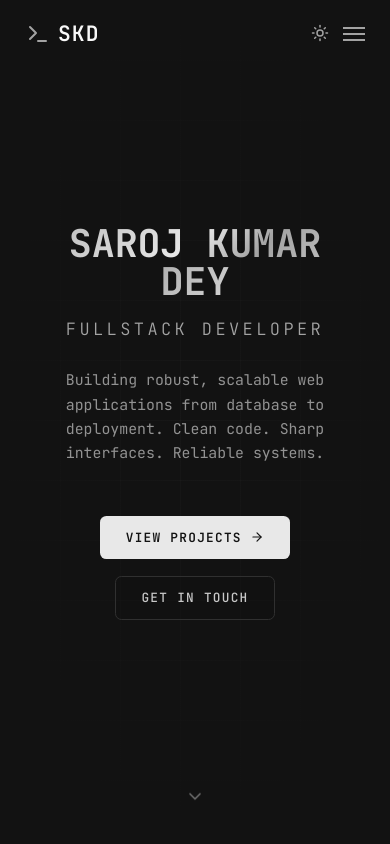
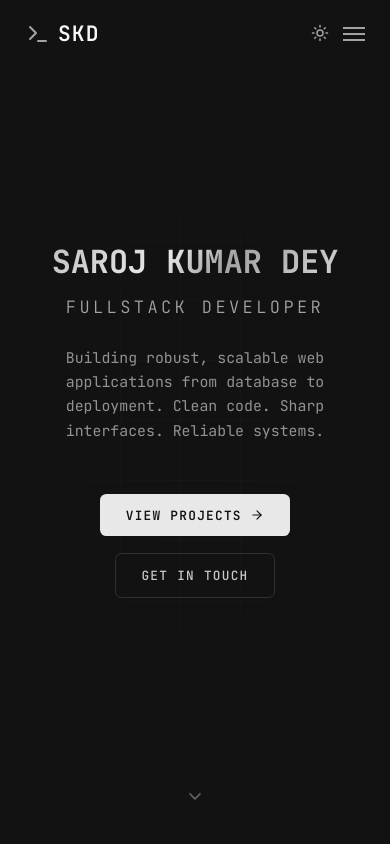
Before and after one commit to sarojdey/portfolio, a React (Vite) app: page / in a window 390 px wide. Shown: the top 844 px of the page. Built offline with nearby package versions, Linux system fonts and the light colour scheme.

Commit message:
Reduce hero name text size for mobile view from text-4xl to text-3xl

```diff
--- a/src/components/Hero.tsx
+++ b/src/components/Hero.tsx
@@ -13,7 +13,7 @@ function Hero() {
 
         {/* Name */}
         <h1
-          className="text-4xl sm:text-5xl md:text-6xl font-bold leading-none mb-4"
+          className="text-3xl sm:text-5xl md:text-6xl font-bold leading-none mb-4"
           style={{
             animation: "slide-up 0.6s ease-out 0.1s both",
             fontFamily: "var(--font-heading)",
@@ -61,7 +61,7 @@ function Hero() {
           </a>
           <a
             href="#contact"
-            className="inline-flex items-center gap-2 px-6 py-3 border border-border-chrome text-text-secondary text-xs font-medium tracking-widest uppercase no-underline transition-all duration-200 hover:border-chrome-500 hover:text-text-primary backdrop-blur-xl bg-bg-primary/40 rounded-md"
+            className="inline-flex items-center gap-2 px-6 py-3 border border-border-chrome text-text-secondary text-xs font-medium tracking-widest uppercase no-underline transition-all duration-200 hover:bg-chrome-400 hover:text-bg-primary no-underline rounded-md"
           >
             Get in Touch
           </a>
```
